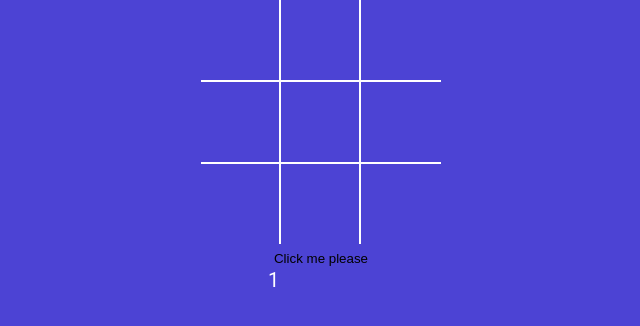
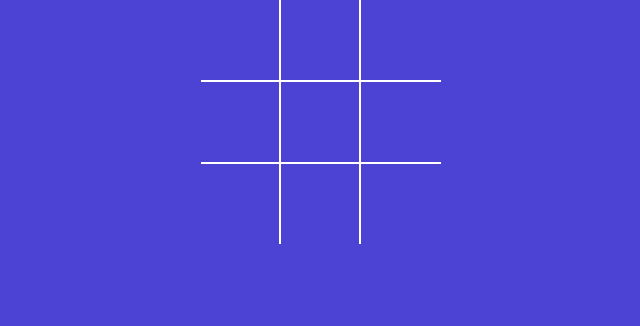
Before and after one commit to suchetapal3/TicTacToe_React, a React (Vite) app: page / in a window 1280 px wide. Shown: the top 326 px of the page, without its empty margins (319-959 px from the left). Built offline with nearby package versions, Linux system fonts and the light colour scheme.

Commit message:
Added players X and )

```diff
--- a/src/App.jsx
+++ b/src/App.jsx
@@ -3,21 +3,21 @@ import './style.scss';
 import Board from './components/Board';
 
 function App() {
-  const [counter, setCounter] = useState(1);
+  // const [counter, setCounter] = useState(1);
 
-  const onBtnClick = () => {
-    setCounter(currentCounter => {
-      return currentCounter + 1;
-    });
-  };
+  // const onBtnClick = () => {
+  //   setCounter(currentCounter => {
+  //     return currentCounter + 1;
+  //   });
+  // };
 
   return (
     <div className="app">
       <Board />
-      <div>
+      {/* <div>
         <button onClick={onBtnClick}>Click me please</button>
         <div>{counter}</div>
-      </div>
+      </div> */}
     </div>
   );
 }
--- a/src/components/Board.jsx
+++ b/src/components/Board.jsx
@@ -3,16 +3,24 @@ import Square from './Square';
 
 const Board = () => {
   const [squares, setSquares] = useState(Array(9).fill(null));
+  const [isXNext, setIsXNext] = useState(false);
 
   const handleSquareClick = clickedPosition => {
+    //The Values can be either null, X, O
+    if (squares[clickedPosition]) {
+      return;
+    }
+
     setSquares(currentSquares => {
       return currentSquares.map((squareValue, position) => {
         if (clickedPosition === position) {
-          return 'X';
+          return isXNext ? 'X' : 'O';
         }
         return squareValue;
       });
     });
+
+    setIsXNext(currentIsXNext => !currentIsXNext);
   };
 
   const renderSquare = position => {
```
